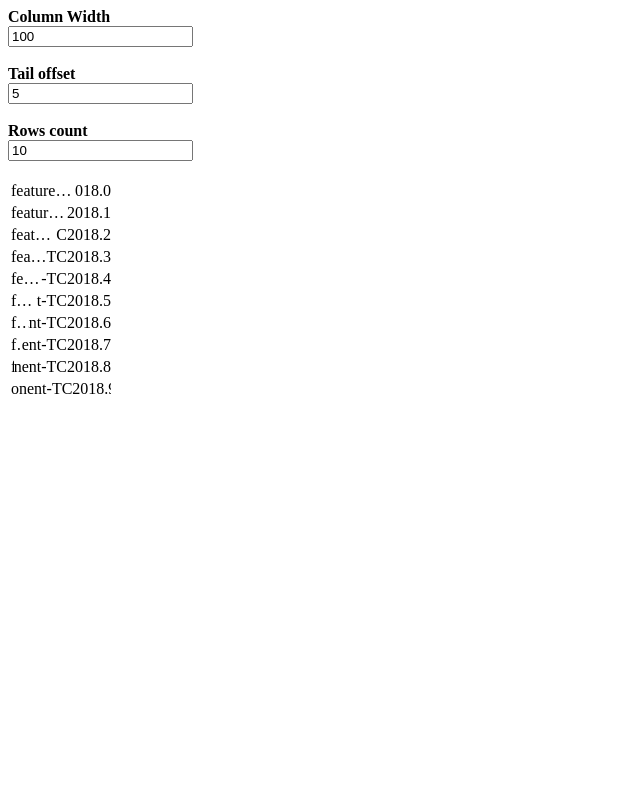
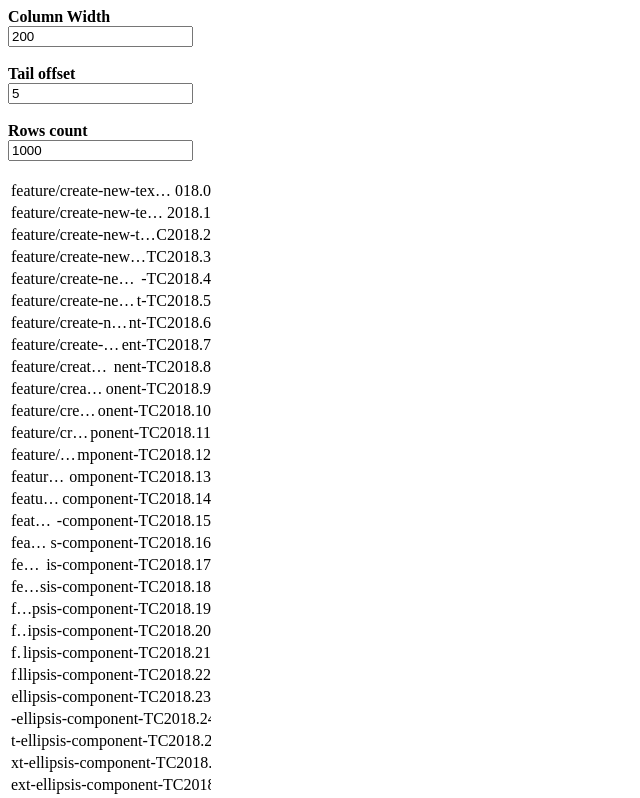
Before and after one commit to Margolin96/react-truncated-text, a React (Create React App) app: page / in a window 1280 px wide. Shown: the top 798 px of the page, without its empty margins (0-640 px from the left). Built offline with nearby package versions, Linux system fonts and the light colour scheme.

Commit message:
Demo parameters

```diff
--- a/src/App.tsx
+++ b/src/App.tsx
@@ -8,8 +8,8 @@ type DemoItem = {
 };
 
 function App() {
-  const [width, setWidth] = useState(100);
-  const [count, setCount] = useState(10);
+  const [width, setWidth] = useState(200);
+  const [count, setCount] = useState(1000);
   const [offset, setOffset] = useState(5);
   const [items, setItems] = useState<DemoItem[]>([]);
 
```
